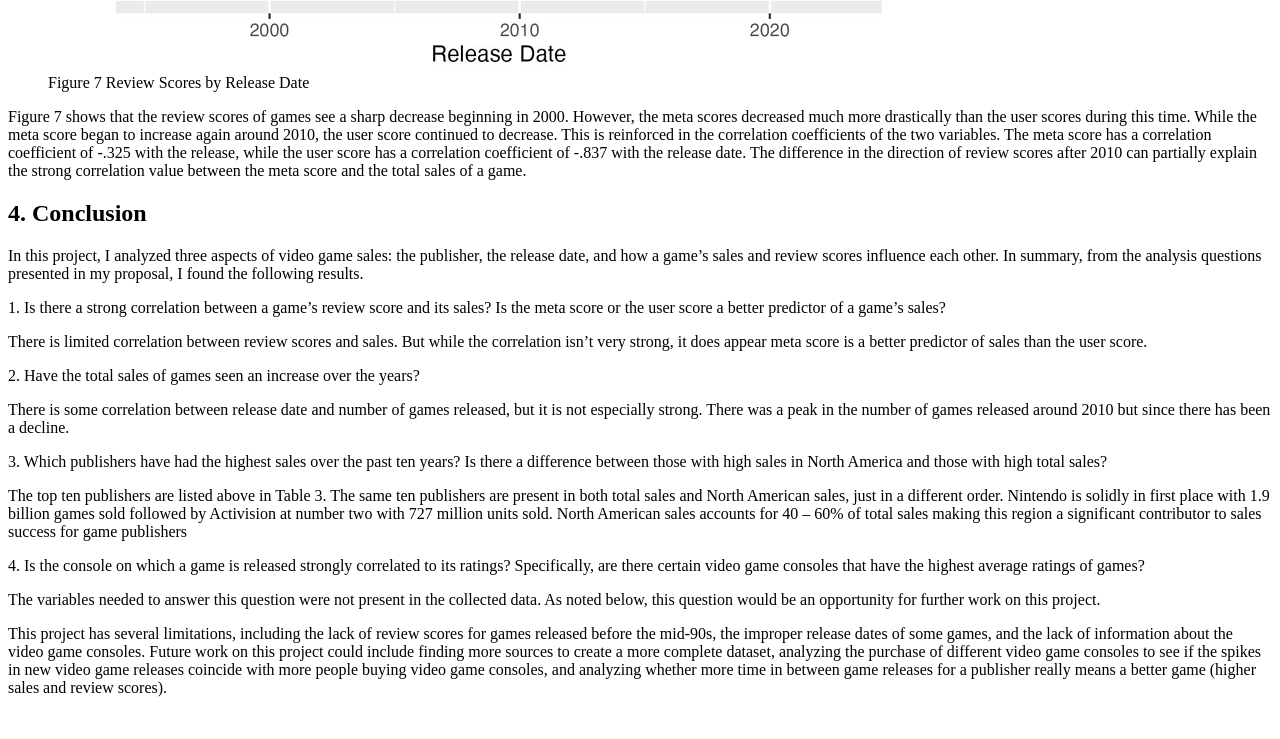
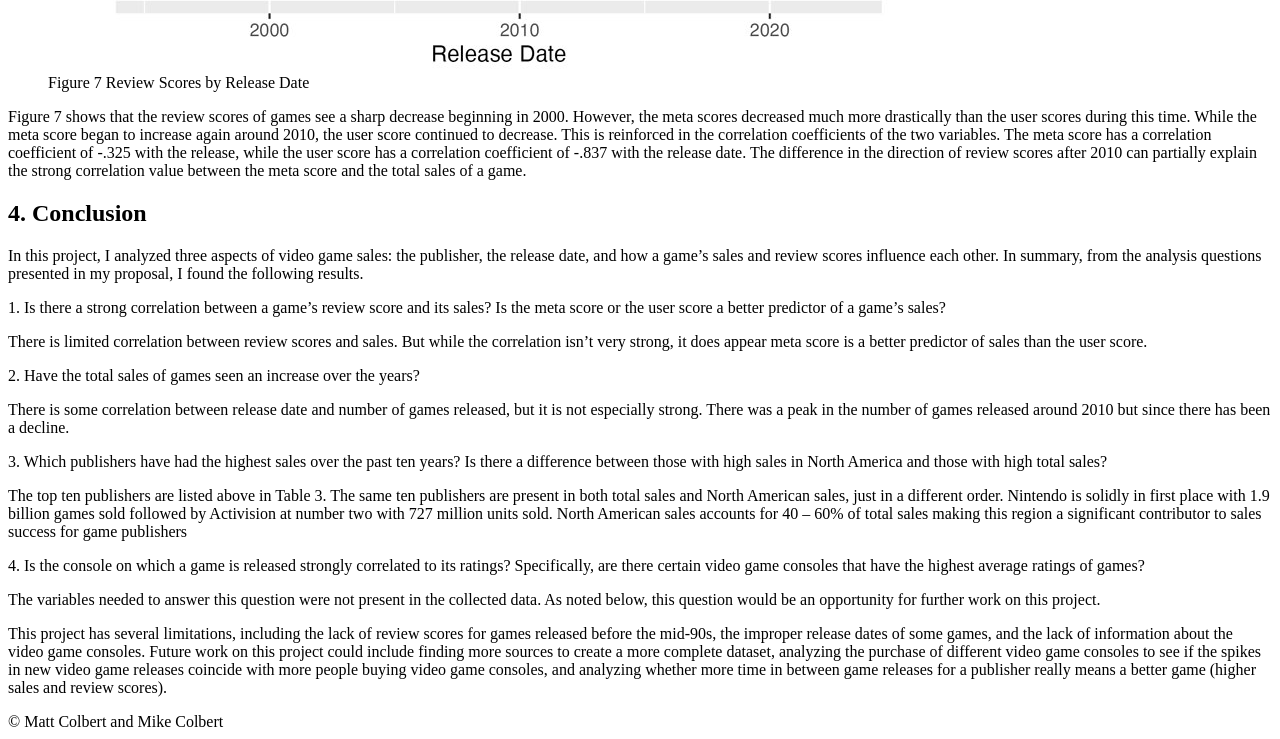
Before and after one commit to amelmore14/3300-module7, a plain HTML site: page index.html in a window 1280 px wide. Shown: the part 10649-11388 px from the top of the page. Before the commit the page ends 11362 px from the top, so only its background shows below. Drawn offline with Linux system fonts and the light colour scheme; files whose address does not match are found by name.

Commit message:
add footer

```diff
--- a/index.html
+++ b/index.html
@@ -638,6 +638,6 @@
       </p>
     </main>
 
-    <footer></footer>
+    <footer>&copy; Matt Colbert and Mike Colbert</footer>
   </body>
 </html>
```
